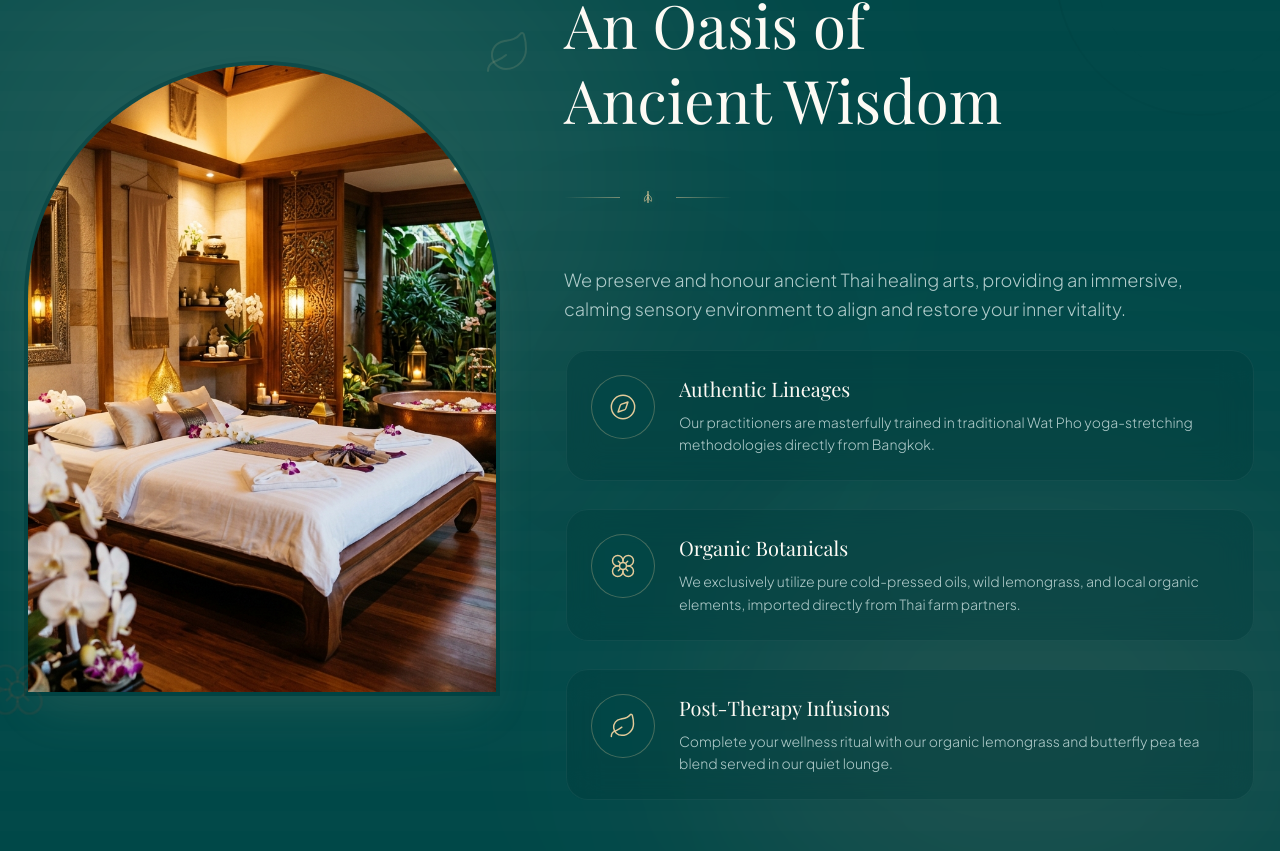
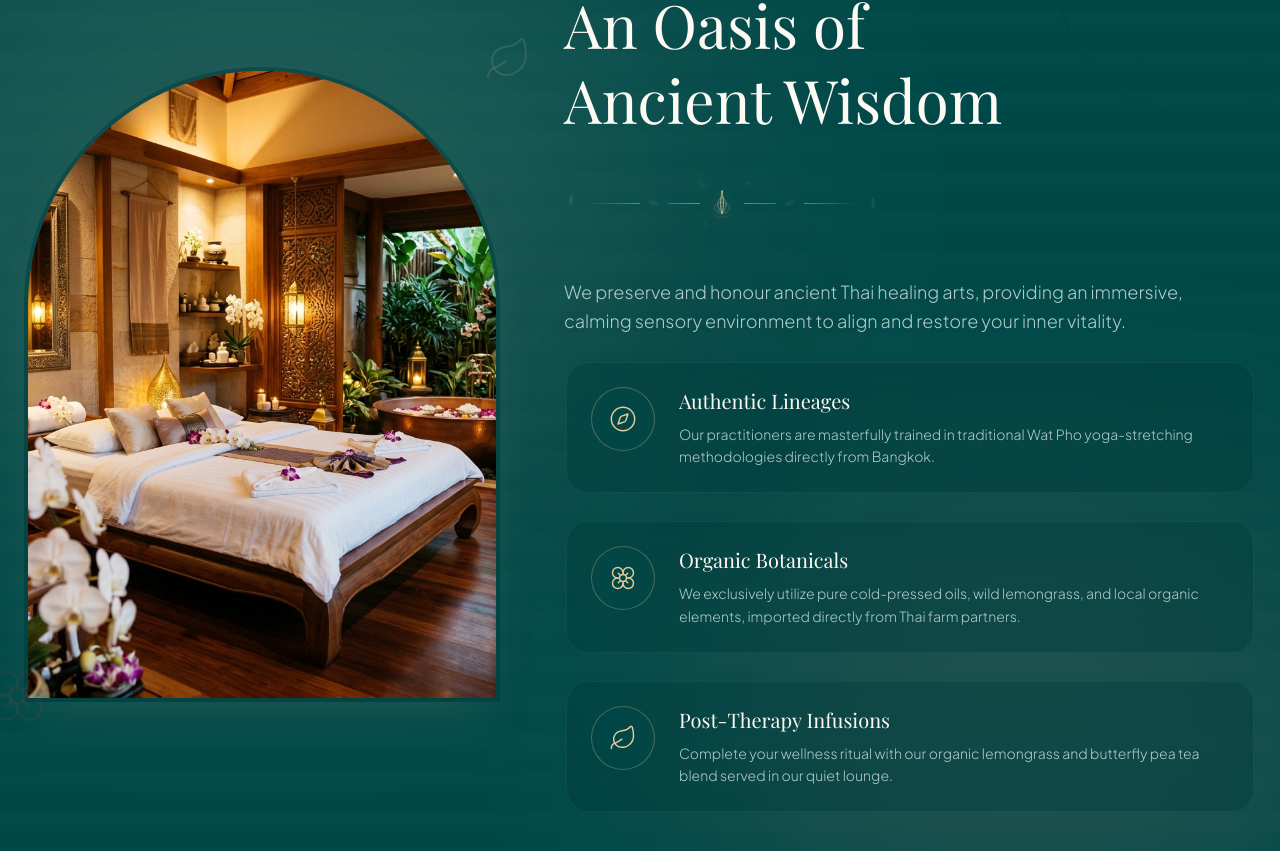
Before and after one commit to SarthakGup05/Ruthaispa, a React (Vite) app: page / in a window 1280 px wide. Shown: the part 989-1840 px from the top of the page. Built offline with nearby package versions, Linux system fonts and the light colour scheme; a web font is replaced by a local one.

Commit message:
feat: redesign PetalDivider with scattered animated flower petals around a central lotus motif

```diff
--- a/src/components/ui/PetalDivider.jsx
+++ b/src/components/ui/PetalDivider.jsx
@@ -1,15 +1,157 @@
 import React from 'react';
 
+/**
+ * Decorative flower petals divider for section headings.
+ * Renders scattered, softly animated petals around a central lotus motif
+ * with elegant gradient lines extending outward.
+ */
 export default function PetalDivider({ className = '' }) {
   return (
-    <div className={`flex items-center justify-center gap-4 my-6 select-none ${className}`}>
-      <div className="h-[1px] w-14 bg-gradient-to-r from-transparent to-primary/50"></div>
-      <svg className="w-6 h-6 text-primary filter drop-shadow-[0_1px_4px_rgba(230,210,167,0.15)]" viewBox="0 0 100 100" fill="none" stroke="currentColor" strokeWidth="2.5">
-        <path d="M50 25 C47 40 47 60 50 75 C53 60 53 40 50 25 Z" fill="currentColor" fillOpacity="0.08" />
-        <path d="M50 40 C40 45 32 55 36 68 C42 66 46 58 50 50" />
-        <path d="M50 40 C60 45 68 55 64 68 C58 66 54 58 50 50" />
-      </svg>
-      <div className="h-[1px] w-14 bg-gradient-to-l from-transparent to-primary/50"></div>
+    <div className={`flex items-center justify-center gap-0 my-6 select-none ${className}`}>
+      {/* ——— Left decorative arm ——— */}
+      <div className="flex items-center gap-1.5">
+        {/* Far-left floating petal */}
+        <svg className="w-3.5 h-3.5 text-primary/30 animate-petal-float-1" viewBox="0 0 24 24" fill="currentColor" aria-hidden="true">
+          <path d="M12 2 C9 7 8 14 12 22 C16 14 15 7 12 2Z" />
+        </svg>
+
+        {/* Gradient line */}
+        <div className="h-[1px] w-8 md:w-14 bg-gradient-to-r from-transparent via-primary/20 to-primary/45" />
+
+        {/* Mid-left drifting petal */}
+        <svg className="w-4 h-4 text-primary/25 animate-petal-float-2 -rotate-[35deg]" viewBox="0 0 24 24" fill="currentColor" aria-hidden="true">
+          <path d="M12 3 C8 8 7 15 12 21 C17 15 16 8 12 3Z" />
+        </svg>
+
+        {/* Inner accent line */}
+        <div className="h-[1px] w-5 md:w-8 bg-gradient-to-r from-primary/30 to-primary/50" />
+      </div>
+
+      {/* ——— Central lotus bloom ——— */}
+      <div className="relative mx-1">
+        <svg
+          className="w-9 h-9 text-primary drop-shadow-[0_0_6px_rgba(230,210,167,0.2)]"
+          viewBox="0 0 100 100"
+          fill="none"
+          stroke="currentColor"
+          strokeWidth="1.8"
+          strokeLinecap="round"
+          strokeLinejoin="round"
+          aria-hidden="true"
+        >
+          {/* Central petal — animated glow */}
+          <path
+            d="M50 20 C46 36 43 56 50 80 C57 56 54 36 50 20 Z"
+            fill="currentColor"
+            fillOpacity="0.06"
+            className="animate-center-petal-glow"
+          />
+          {/* Central vein */}
+          <path d="M50 22 C49 42 49 62 50 78" strokeWidth="0.6" strokeOpacity="0.4" />
+
+          {/* Left inner petal */}
+          <path d="M50 34 C36 42 32 60 50 78" strokeOpacity="0.6" />
+          {/* Right inner petal */}
+          <path d="M50 34 C64 42 68 60 50 78" strokeOpacity="0.6" />
+
+          {/* Left outer petal — wider sweep */}
+          <path
+            d="M50 48 C22 52 20 72 50 80"
+            strokeOpacity="0.35"
+            fill="currentColor"
+            fillOpacity="0.02"
+          />
+          {/* Right outer petal */}
+          <path
+            d="M50 48 C78 52 80 72 50 80"
+            strokeOpacity="0.35"
+            fill="currentColor"
+            fillOpacity="0.02"
+          />
+
+          {/* Crown bud */}
+          <circle cx="50" cy="18" r="2" fill="currentColor" fillOpacity="0.2" className="animate-pulse" style={{ animationDuration: '3s' }} />
+          <circle cx="50" cy="18" r="1" fill="currentColor" fillOpacity="0.4" />
+
+          {/* Water base ripples */}
+          <path d="M28 85 C36 88 64 88 72 85" strokeWidth="0.7" strokeOpacity="0.45" />
+          <path d="M20 90 C32 94 68 94 80 90" strokeWidth="0.5" strokeOpacity="0.25" />
+        </svg>
+
+        {/* Scattered mini petals around the central lotus */}
+        <svg className="absolute -top-1.5 -left-2 w-3 h-3 text-primary/20 animate-petal-scatter-1" viewBox="0 0 16 16" fill="currentColor" aria-hidden="true">
+          <ellipse cx="8" cy="8" rx="3" ry="6" transform="rotate(-25 8 8)" />
+        </svg>
+        <svg className="absolute -top-1 -right-2.5 w-2.5 h-2.5 text-primary/15 animate-petal-scatter-2" viewBox="0 0 16 16" fill="currentColor" aria-hidden="true">
+          <ellipse cx="8" cy="8" rx="2.5" ry="5.5" transform="rotate(30 8 8)" />
+        </svg>
+        <svg className="absolute -bottom-1 left-0 w-2 h-2 text-primary/15 animate-petal-scatter-3" viewBox="0 0 16 16" fill="currentColor" aria-hidden="true">
+          <ellipse cx="8" cy="8" rx="3" ry="5" transform="rotate(50 8 8)" />
+        </svg>
+      </div>
+
+      {/* ——— Right decorative arm ——— */}
+      <div className="flex items-center gap-1.5">
+        {/* Inner accent line */}
+        <div className="h-[1px] w-5 md:w-8 bg-gradient-to-l from-primary/30 to-primary/50" />
+
+        {/* Mid-right drifting petal */}
+        <svg className="w-4 h-4 text-primary/25 animate-petal-float-3 rotate-[35deg]" viewBox="0 0 24 24" fill="currentColor" aria-hidden="true">
+          <path d="M12 3 C8 8 7 15 12 21 C17 15 16 8 12 3Z" />
+        </svg>
+
+        {/* Gradient line */}
+        <div className="h-[1px] w-8 md:w-14 bg-gradient-to-l from-transparent via-primary/20 to-primary/45" />
+
+        {/* Far-right floating petal */}
+        <svg className="w-3.5 h-3.5 text-primary/30 animate-petal-float-4" viewBox="0 0 24 24" fill="currentColor" aria-hidden="true">
+          <path d="M12 2 C9 7 8 14 12 22 C16 14 15 7 12 2Z" />
+        </svg>
+      </div>
+
+      {/* Keyframes for petal animations */}
+      <style>{`
+        @keyframes petal-float-1 {
+          0%, 100% { transform: translateY(0) rotate(0deg); opacity: 0.3; }
+          50%      { transform: translateY(-4px) rotate(8deg); opacity: 0.5; }
+        }
+        @keyframes petal-float-2 {
+          0%, 100% { transform: translateY(0) rotate(-35deg); opacity: 0.25; }
+          50%      { transform: translateY(-3px) rotate(-28deg); opacity: 0.4; }
+        }
+        @keyframes petal-float-3 {
+          0%, 100% { transform: translateY(0) rotate(35deg); opacity: 0.25; }
+          50%      { transform: translateY(-3px) rotate(28deg); opacity: 0.4; }
+        }
+        @keyframes petal-float-4 {
+          0%, 100% { transform: translateY(0) rotate(0deg); opacity: 0.3; }
+          50%      { transform: translateY(-4px) rotate(-8deg); opacity: 0.5; }
+        }
+        @keyframes petal-scatter-1 {
+          0%, 100% { transform: translate(0, 0) rotate(-25deg); opacity: 0.2; }
+          50%      { transform: translate(-3px, -4px) rotate(-15deg); opacity: 0.35; }
+        }
+        @keyframes petal-scatter-2 {
+          0%, 100% { transform: translate(0, 0) rotate(30deg); opacity: 0.15; }
+          50%      { transform: translate(3px, -3px) rotate(40deg); opacity: 0.3; }
+        }
+        @keyframes petal-scatter-3 {
+          0%, 100% { transform: translate(0, 0) rotate(50deg); opacity: 0.15; }
+          50%      { transform: translate(-2px, 3px) rotate(60deg); opacity: 0.25; }
+        }
+        @keyframes center-petal-glow {
+          0%, 100% { fill-opacity: 0.06; }
+          50%      { fill-opacity: 0.14; }
+        }
+        .animate-petal-float-1   { animation: petal-float-1   5s ease-in-out infinite; }
+        .animate-petal-float-2   { animation: petal-float-2   6s ease-in-out infinite; animation-delay: 0.5s; }
+        .animate-petal-float-3   { animation: petal-float-3   6s ease-in-out infinite; animation-delay: 1s; }
+        .animate-petal-float-4   { animation: petal-float-4   5s ease-in-out infinite; animation-delay: 1.5s; }
+        .animate-petal-scatter-1 { animation: petal-scatter-1  7s ease-in-out infinite; }
+        .animate-petal-scatter-2 { animation: petal-scatter-2  8s ease-in-out infinite; animation-delay: 2s; }
+        .animate-petal-scatter-3 { animation: petal-scatter-3  9s ease-in-out infinite; animation-delay: 3s; }
+        .animate-center-petal-glow { animation: center-petal-glow 4s ease-in-out infinite; }
+      `}</style>
     </div>
   );
 }
```
